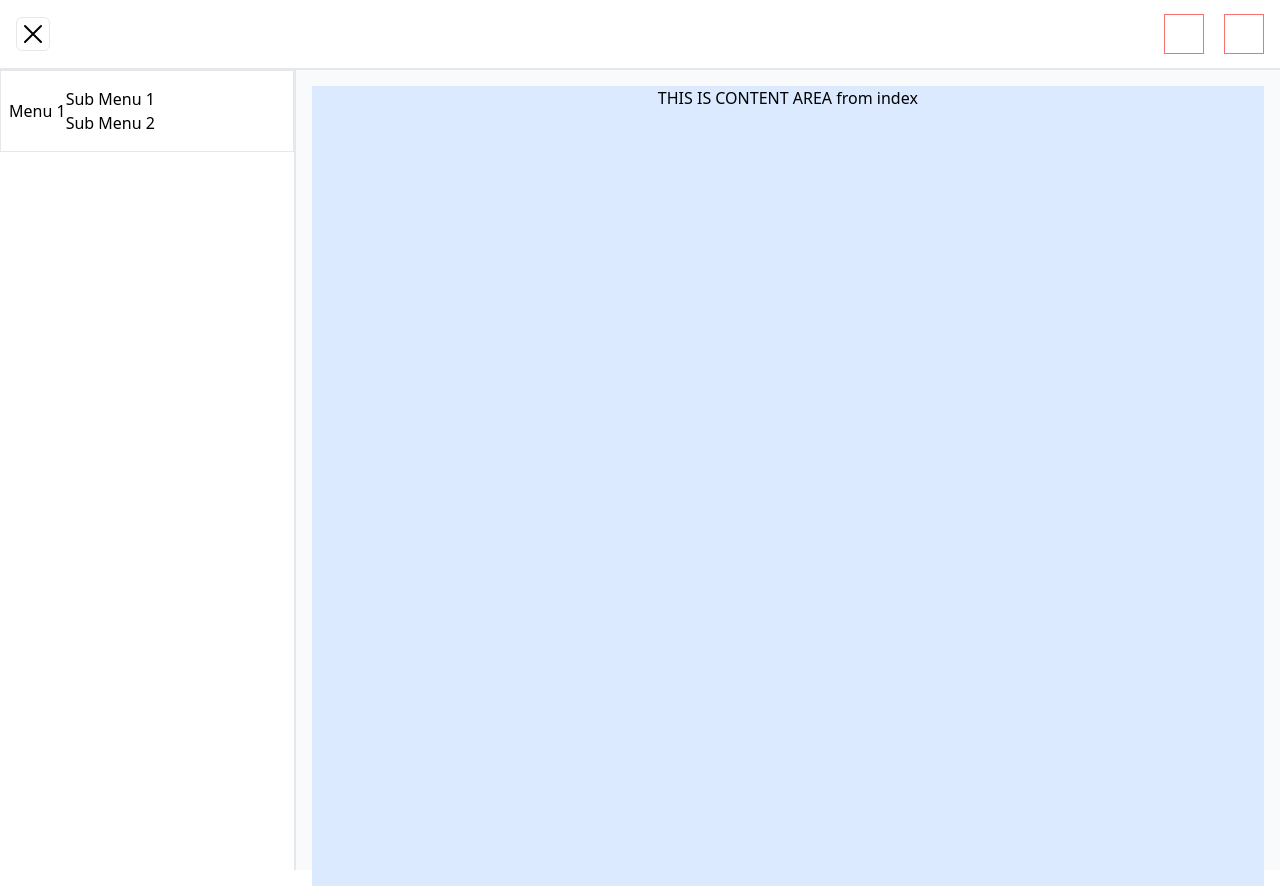
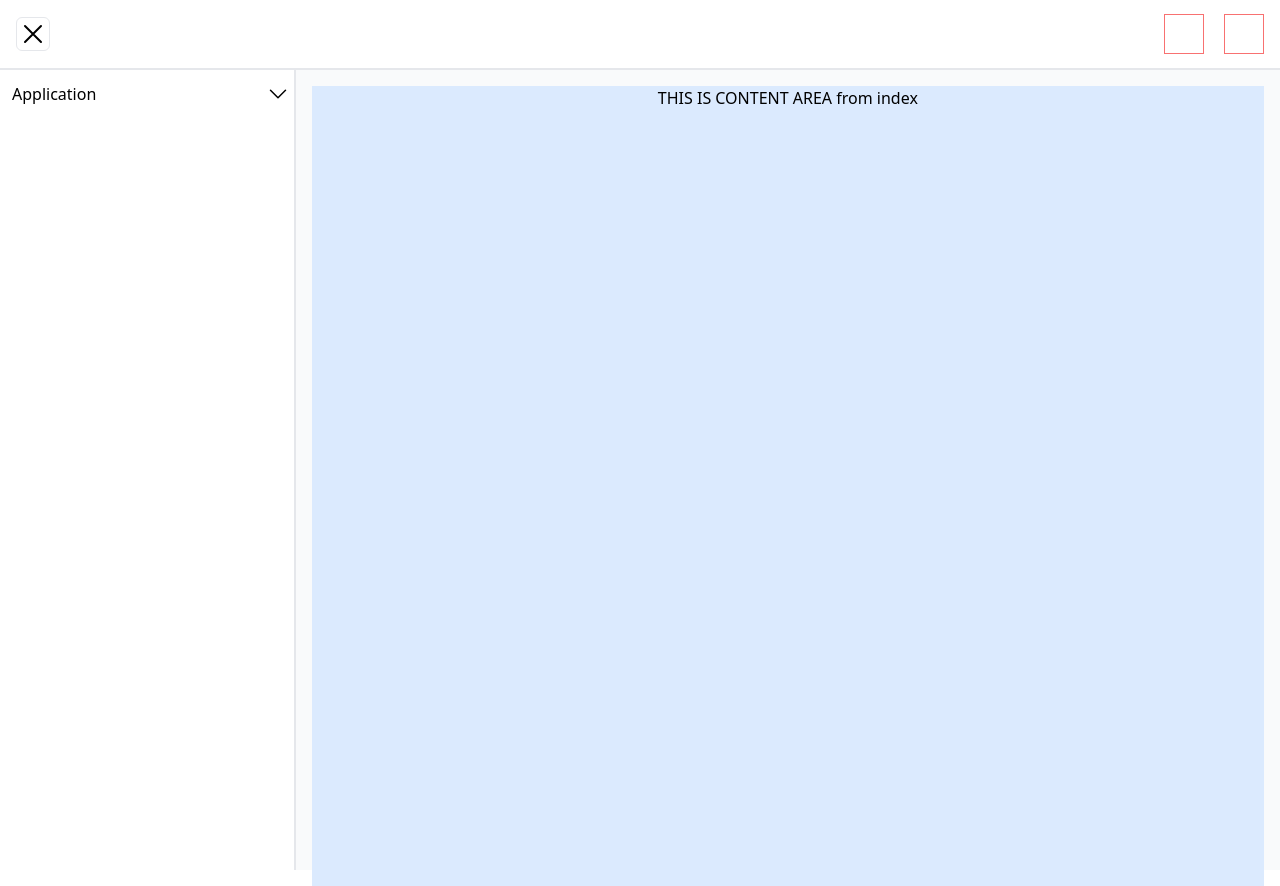
Before and after one commit to programmerkhadka/admin-ui, a Nuxt app: page / in a window 1280 px wide. Built offline with nearby package versions, Linux system fonts and the light colour scheme.

Commit message:
feat: Sidebar conctruction level 1

```diff
--- a/layouts/default.vue
+++ b/layouts/default.vue
@@ -25,12 +25,67 @@
         :class="isCollapse ? 'w-0' : ' w-96'"
       >
         <ul class="flex flex-col">
-          <li class="relative flex items-center px-2 py-4 border">
-            <span>Menu 1</span>
-            <!-- <ChevronDownIcon class="absolute w-6 h-6 font-bold right-1" /> -->
-            <ul class="">
-              <li><span>Sub Menu 1</span></li>
-              <li><span>Sub Menu 2</span></li>
+          <li v-for="(items, index) in menuItems">
+            <a
+              href="#"
+              class="relative flex py-3 pl-3 hover:bg-slate-300"
+              @click="openItems = !openItems"
+              ><span>{{ items.text }}</span>
+              <ChevronDownIcon
+                class="absolute w-6 h-6 right-1"
+                v-if="items.children.length"
+              />
+            </a>
+            <ul
+              class="flex flex-col transition-[height] duration-150 ease-in-out overflow-hidden"
+              :class="openItems ? 'h-auto' : 'h-0'"
+              v-if="items.children.length"
+            >
+              <li v-for="(subItems, index) in items.children">
+                <a
+                  href="#"
+                  class="relative flex py-3 pl-6 hover:bg-slate-300"
+                  @click="openSubItems = !openSubItems"
+                >
+                  <span>{{ subItems.text }}</span>
+                  <ChevronDownIcon
+                    class="absolute w-6 h-6 right-1"
+                    v-if="subItems.children.length"
+                /></a>
+                <ul
+                  class="flex flex-col overflow-hidden"
+                  v-for="(subsubItems, indxe) in subItems.children"
+                  v-if="subItems.children.length"
+                  :class="openSubItems ? 'h-auto' : 'h-0'"
+                >
+                  <li>
+                    <a
+                      href="#"
+                      class="relative flex py-3 pl-8 hover:bg-slate-300"
+                      @click="openSubSubItems = !openSubSubItems"
+                      ><span> {{ subsubItems.text }}</span>
+                      <ChevronDownIcon
+                        class="absolute w-6 h-6 right-1"
+                        v-if="subsubItems.children.length"
+                      />
+                    </a>
+                    <ul
+                      class="flex flex-col transition-[height] duration-150 ease-in-out overflow-hidden"
+                      v-for="(subsubsubItems, indxe) in subsubItems.children"
+                      v-if="subsubItems.children.length"
+                      :class="openSubSubItems ? 'h-auto' : 'h-0'"
+                    >
+                      <li>
+                        <a
+                          href="#"
+                          class="relative flex py-3 pl-10 hover:bg-slate-300"
+                          ><span> {{ subsubsubItems.text }}</span></a
+                        >
+                      </li>
+                    </ul>
+                  </li>
+                </ul>
+              </li>
             </ul>
           </li>
         </ul>
@@ -51,6 +106,9 @@ import {
 import { onMounted, onUnmounted, ref } from "vue";
 const isCollapse = ref(false);
 
+const openItems = ref(false);
+const openSubItems = ref(false);
+const openSubSubItems = ref(false);
 const windowWidthRef = ref(0);
 onMounted(() => {
   window.addEventListener("resize", handleResize);
@@ -72,4 +130,138 @@ watch(windowWidthRef, (newValue, oldValue) => {
     isCollapse.value = false;
   }
 });
+
+const menuItems = [
+  {
+    text: "Application",
+    slug: "application",
+    href: "",
+    icon: "",
+    title: "Application",
+    children: [
+      {
+        text: "- Mobile",
+        slug: "mobile",
+        href: "",
+        icon: "",
+        title: "- Mobile",
+        children: [
+          {
+            text: "-- Social Media",
+            slug: "social-media",
+            href: "",
+            icon: "",
+            title: "-- Social Media",
+            children: [],
+          },
+          {
+            text: "-- Security",
+            slug: "security",
+            href: "",
+            icon: "",
+            title: "-- Security",
+            children: [],
+          },
+          {
+            text: "-- Project",
+            slug: "project",
+            href: "",
+            icon: "",
+            title: "-- Project",
+            children: [],
+          },
+          {
+            text: "-- Hardware",
+            slug: "hardware",
+            href: "",
+            icon: "",
+            title: "-- Hardware",
+            children: [],
+          },
+          {
+            text: "-- Activity",
+            slug: "activity",
+            href: "",
+            icon: "",
+            title: "- Activity",
+            children: [
+              {
+                text: "--- Social Media",
+                slug: "social-media",
+                href: "",
+                icon: "",
+                title: "--- Social Media",
+                children: [],
+              },
+              {
+                text: "--- Security",
+                slug: "security",
+                href: "",
+                icon: "",
+                title: "- Security",
+                children: [],
+              },
+              {
+                text: "--- Project",
+                slug: "project",
+                href: "",
+                icon: "",
+                title: "--- Project",
+                children: [],
+              },
+              {
+                text: "--- Hardware",
+                slug: "hardware",
+                href: "",
+                icon: "",
+                title: "--- Hardware",
+                children: [],
+              },
+              {
+                text: "--- Activity",
+                slug: "activity",
+                href: "",
+                icon: "",
+                title: "--- Activity",
+                children: [],
+              },
+            ],
+          },
+        ],
+      },
+      {
+        text: "- Technology",
+        slug: "technology",
+        href: "",
+        icon: "",
+        title: "- Technology",
+        children: [],
+      },
+      {
+        text: "- Game",
+        slug: "game",
+        href: "",
+        icon: "",
+        title: "- Game",
+        children: [],
+      },
+      {
+        text: "- Software",
+        slug: "software",
+        href: "",
+        icon: "",
+        title: "- Software",
+        children: [],
+      },
+      {
+        text: "- Internet",
+        slug: "internet",
+        href: "",
+        icon: "",
+        title: "- Internet",
+        children: [],
+      },
+    ],
+  },
+];
 </script>
```
